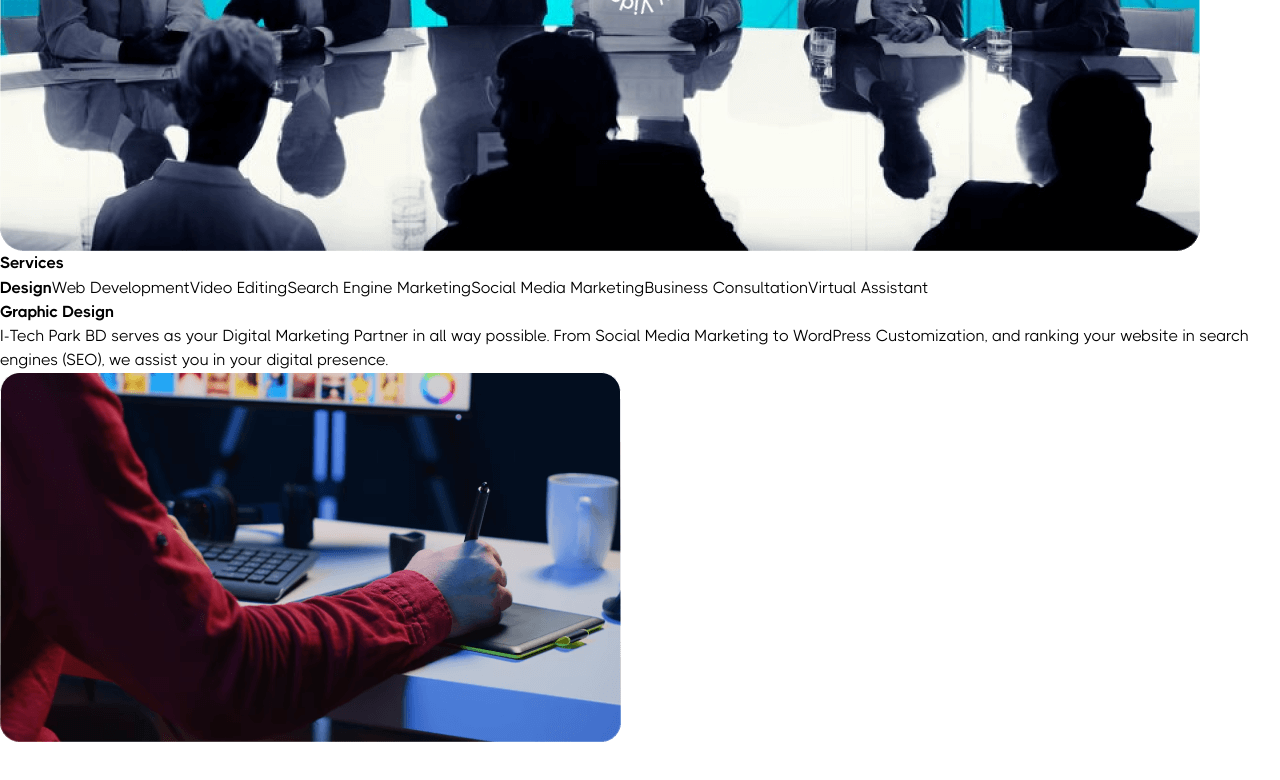
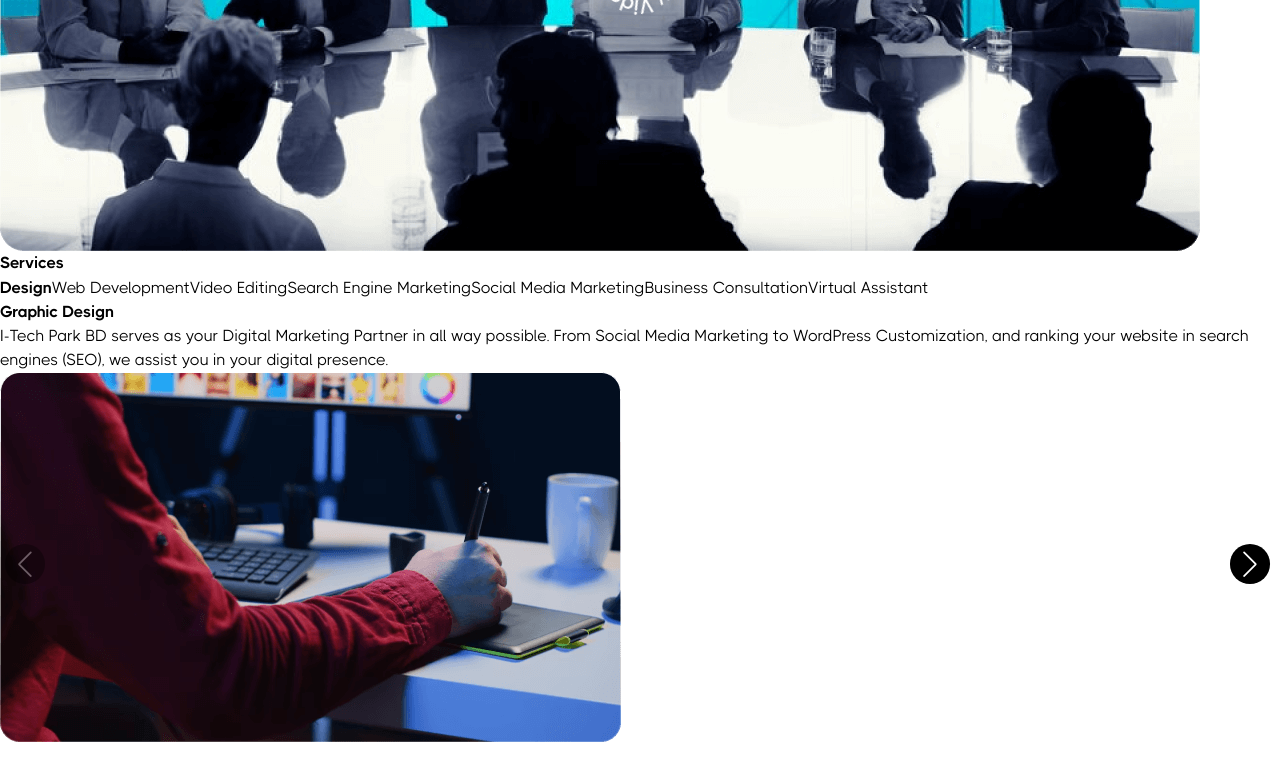
Before and after one commit to titumiranan123/i-tech-park, a React (Vite) app: page / in a window 1280 px wide. Shown: the part 2249-3029 px from the top of the page. Built offline with nearby package versions, Linux system fonts and the light colour scheme.

Commit message:
update service done

```diff
--- a/src/components/Service.tsx
+++ b/src/components/Service.tsx
@@ -24,12 +24,16 @@ import video1 from "./../assets/service/video1.png";
 import virtual1 from "./../assets/service/virtual1.png";
 import business1 from "./../assets/service/business.png";
 import Nested from "../page/Nested";
+interface ImageItem {
+  image: string; // Adjust this based on the actual image type (e.g., string for URLs or module imports)
+}
 
+// Define the Slide interface with the section, title, content, and images array
 interface Slide {
-  section: string; // Add section to identify the section each slide belongs to
+  section: string;
   title: string;
   content: string;
-  image: string;
+  images: ImageItem[]; // Array of ImageItem objects
 }
 
 const TextNavigationSlider: React.FC = () => {
@@ -51,28 +55,38 @@ const TextNavigationSlider: React.FC = () => {
       title: "Graphic Design",
       content:
         "I-Tech Park BD serves as your Digital Marketing Partner in all way possible. From Social Media Marketing to WordPress Customization, and ranking your website in search engines (SEO), we assist you in your digital presence.",
-      image: design1,
+      images: [
+        {
+          image: design1,
+        },
+        {
+          image: design2,
+        },
+        {
+          image: web2,
+        },
+      ],
     },
     {
       section: "Design",
       title: "Motion Poster",
       content:
         "I-Tech Park BD serves as your Digital Marketing Partner in all way possible. From Social Media Marketing to WordPress Customization, and ranking your website in search engines (SEO), we assist you in your digital presence.",
-      image: design2,
+      images: [{ image: design2 }],
     },
     {
       section: "Design",
       title: "UI/UX",
       content:
         "I-Tech Park BD serves as your Digital Marketing Partner in all way possible. From Social Media Marketing to WordPress Customization, and ranking your website in search engines (SEO), we assist you in your digital presence.",
-      image: design3,
+      images: [{ image: design3 }],
     },
     {
       section: "Design",
       title: "Logo Animation",
       content:
         "I-Tech Park BD serves as your Digital Marketing Partner in all way possible. From Social Media Marketing to WordPress Customization, and ranking your website in search engines (SEO), we assist you in your digital presence.",
-      image: design4,
+      images: [{ image: design4 }],
     },
 
     {
@@ -80,21 +94,21 @@ const TextNavigationSlider: React.FC = () => {
       title: "Custom Code",
       content:
         "I-Tech Park BD serves as your Digital Marketing Partner in all way possible. From Social Media Marketing to WordPress Customization, and ranking your website in search engines (SEO), we assist you in your digital presence.",
-      image: web1,
+      images: [{ image: web1 }],
     },
     {
       section: "Web Development",
       title: "WordPress",
       content:
         "I-Tech Park BD serves as your Digital Marketing Partner in all way possible. From Social Media Marketing to WordPress Customization, and ranking your website in search engines (SEO), we assist you in your digital presence.",
-      image: web2,
+      images: [{ image: web2 }],
     },
     {
       section: "Web Development",
       title: "Shopify",
       content:
         "I-Tech Park BD serves as your Digital Marketing Partner in all way possible. From Social Media Marketing to WordPress Customization, and ranking your website in search engines (SEO), we assist you in your digital presence.",
-      image: web3,
+      images: [{ image: web3 }],
     },
 
     {
@@ -102,7 +116,7 @@ const TextNavigationSlider: React.FC = () => {
       title: "Video Editing",
       content:
         "I-Tech Park BD serves as your Digital Marketing Partner in all way possible. From Social Media Marketing to WordPress Customization, and ranking your website in search engines (SEO), we assist you in your digital presence.",
-      image: video1,
+      images:[{ image: video1 }] ,
     },
 
     {
@@ -110,21 +124,21 @@ const TextNavigationSlider: React.FC = () => {
       title: "YouTube SEO",
       content:
         "I-Tech Park BD serves as your Digital Marketing Partner in all way possible. From Social Media Marketing to WordPress Customization, and ranking your website in search engines (SEO), we assist you in your digital presence.",
-      image: seo1,
+      images:[{ image:seo1  }] ,
     },
     {
       section: "Search Engine Marketing",
       title: "SEO",
       content:
         "I-Tech Park BD serves as your Digital Marketing Partner in all way possible. From Social Media Marketing to WordPress Customization, and ranking your website in search engines (SEO), we assist you in your digital presence.",
-      image: seo2,
+      images: [{ image:  seo2}],
     },
     {
       section: "Search Engine Marketing",
       title: "Google Ads",
       content:
         "I-Tech Park BD serves as your Digital Marketing Partner in all way possible. From Social Media Marketing to WordPress Customization, and ranking your website in search engines (SEO), we assist you in your digital presence.",
-      image: seo3,
+      images: [{ image: seo3 }],
     },
 
     {
@@ -132,21 +146,21 @@ const TextNavigationSlider: React.FC = () => {
       title: "Organic Social Media",
       content:
         "I-Tech Park BD serves as your Digital Marketing Partner in all way possible. From Social Media Marketing to WordPress Customization, and ranking your website in search engines (SEO), we assist you in your digital presence.",
-      image: social1,
+      images:[{ image:  social1}] ,
     },
     {
       section: "Social Media Marketing",
       title: "Paid Social Media",
       content:
         "I-Tech Park BD serves as your Digital Marketing Partner in all way possible. From Social Media Marketing to WordPress Customization, and ranking your website in search engines (SEO), we assist you in your digital presence.",
-      image: social2,
+      images:[{ image: social2 }] ,
     },
     {
       section: "Social Media Marketing",
       title: "Monetization",
       content:
         "I-Tech Park BD serves as your Digital Marketing Partner in all way possible. From Social Media Marketing to WordPress Customization, and ranking your website in search engines (SEO), we assist you in your digital presence.",
-      image: social3,
+      images: [{ image: social3 }],
     },
 
     {
@@ -154,7 +168,7 @@ const TextNavigationSlider: React.FC = () => {
       title: "Business Consultation",
       content:
         "I-Tech Park BD serves as your Digital Marketing Partner in all way possible. From Social Media Marketing to WordPress Customization, and ranking your website in search engines (SEO), we assist you in your digital presence.",
-      image: business1,
+      images:[{ image: business1 }] ,
     },
 
     {
@@ -162,7 +176,7 @@ const TextNavigationSlider: React.FC = () => {
       title: "Virtual Assistant",
       content:
         "I-Tech Park BD serves as your Digital Marketing Partner in all way possible. From Social Media Marketing to WordPress Customization, and ranking your website in search engines (SEO), we assist you in your digital presence.",
-      image: virtual1,
+      images:[{ image:  virtual1}] ,
     },
   ];
 
@@ -231,7 +245,23 @@ const TextNavigationSlider: React.FC = () => {
                 transition={{ duration: 0.5 }} // Duration of animation
                 className=" bg-[#F04B23] lg:h-[730px] rounded-[20px] "
               >
-                <Nested data={[slide]} />
+                <div className="lg:p-[56px] md:p-14 p-3 lg:w-[733px] lg:h-[730px] h-[460px]">
+                  <h1 className="bold lg:text-[48px] md:text-[36px] text-[26px] lg:leading-[57.6px] leading-[40px] text-white">
+                    {slide.title}
+                  </h1>
+                  <p className="regular text-white text-[16px] lg:text-[20px] lg:leading-[30px] leading-[20px] mt-6 ">
+                    {slide.content}
+                  </p>
+                  {/* <img
+                    className="lg:w-[621px] mt-[46px] rounded-[20px] lg:h-[370px]"
+                    src={slide.images}
+                    alt={slide.title}
+                  /> */}
+
+
+           <Nested data={slide.images} />
+
+                </div>
               </motion.div>
             </SwiperSlide>
           ))}
--- a/src/index.css
+++ b/src/index.css
@@ -158,19 +158,19 @@ section.bg-gray {
 }
 
 .swiper-button-prev{
-    left:  auto !important;
-    right: 3px !important;
-    rotate: 90deg;
-    top: 40% !important;
+    left:  5px !important;
+    right: auto !important;
+
+    top: 50% !important;
     background-color: #000000;
     width: 40px !important;
     height: 40px !important;
     border-radius: 50%;
 }
 .swiper-button-next{
-    right: 3px !important;
-    rotate: 90deg;
-    top: 48% !important;
+    left: auto !important;
+    right: 5px;
+    top: 50% !important;
     width: 40px !important;
     height: 40px !important;
     background-color: #000000;
--- a/src/page/Nested.tsx
+++ b/src/page/Nested.tsx
@@ -18,15 +18,13 @@ const Nested: React.FC<{ data: any;}> = ({
     >
       {data.map((s: any, idx: number) => (
         <SwiperSlide key={idx}>
-          <div className="lg:p-[56px] md:p-14 p-3 lg:w-[733px] lg:h-[730px] h-[460px]">
-            <h1 className="bold lg:text-[48px] md:text-[36px] text-[26px] lg:leading-[57.6px] leading-[40px] text-white">{s.title}</h1>
-            <p className="regular text-white text-[16px] lg:text-[20px] lg:leading-[30px] leading-[20px] mt-6 ">{s.content}</p>
+
             <img
               className="lg:w-[621px] mt-[46px] rounded-[20px] lg:h-[370px]"
               src={s.image}
               alt={s.title}
             />
-          </div>
+
         </SwiperSlide>
       ))}
     </SwiperComponent>
```
